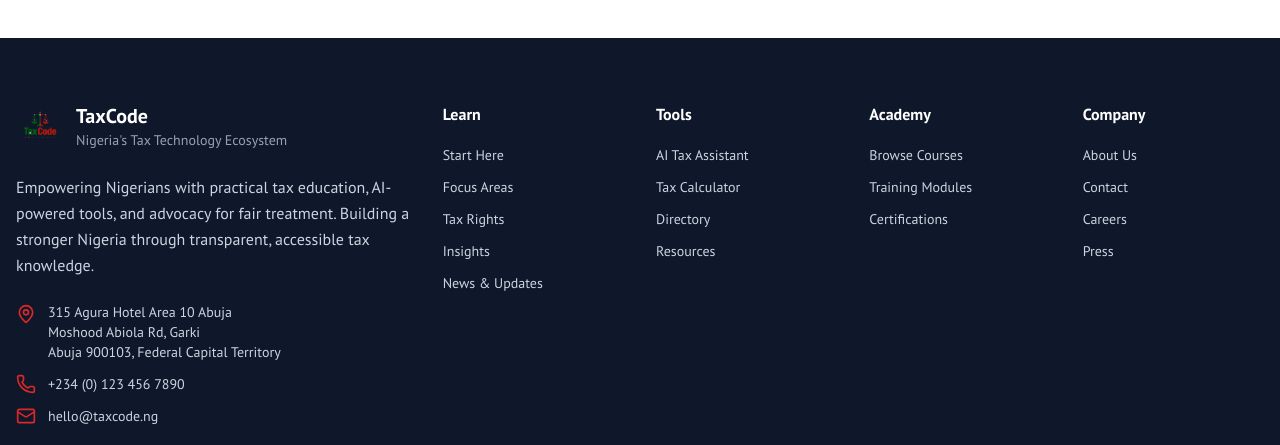
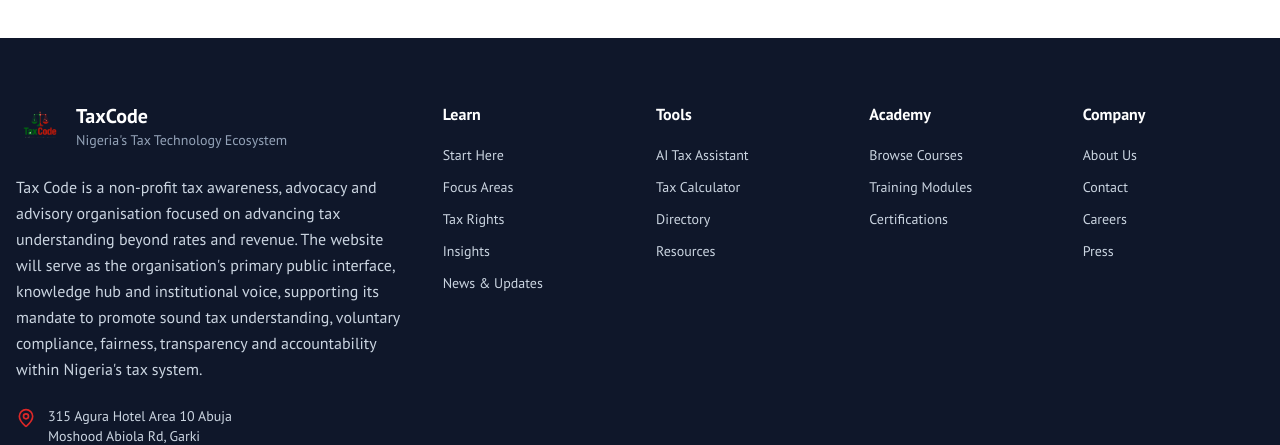
Before and after one commit to Christyelimian/taxcode-ai, a Next.js app: page / in a window 1280 px wide. Shown: the part 9160-9605 px from the top of the page. Built offline with nearby package versions, Linux system fonts and the light colour scheme; no server answers.

Commit message:
Update footer description with official Tax Code mission statement

```diff
--- a/src/components/site-footer.tsx
+++ b/src/components/site-footer.tsx
@@ -82,8 +82,7 @@
             </div>
 
             <p className="text-slate-300 mb-6 leading-relaxed">
-              Empowering Nigerians with practical tax education, AI-powered tools, and advocacy for fair treatment.
-              Building a stronger Nigeria through transparent, accessible tax knowledge.
+              Tax Code is a non-profit tax awareness, advocacy and advisory organisation focused on advancing tax understanding beyond rates and revenue. The website will serve as the organisation's primary public interface, knowledge hub and institutional voice, supporting its mandate to promote sound tax understanding, voluntary compliance, fairness, transparency and accountability within Nigeria's tax system.
             </p>
 
             {/* Contact info */}
```
